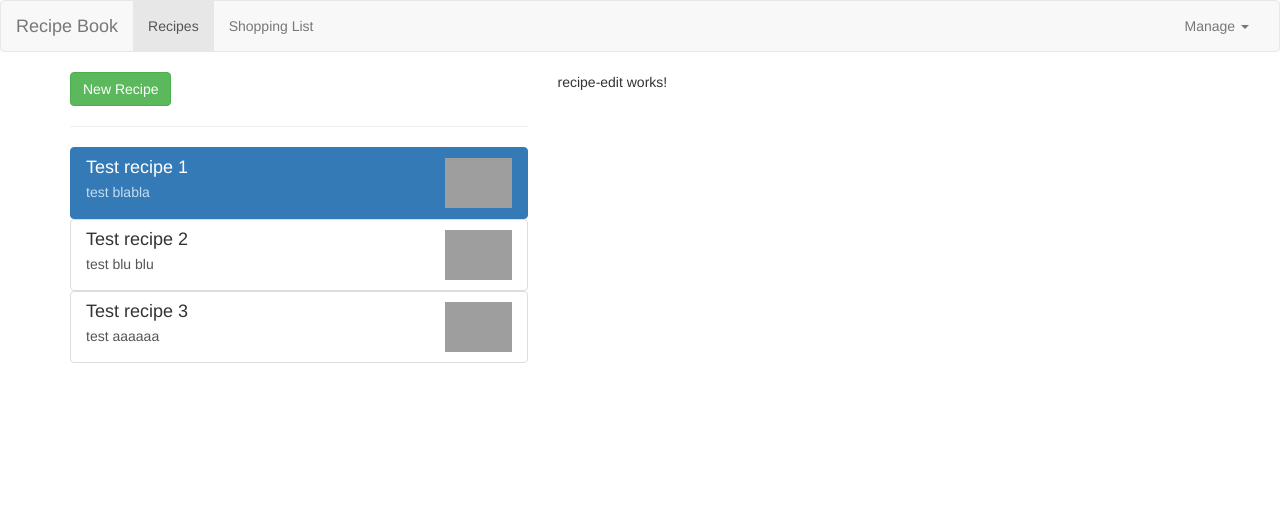
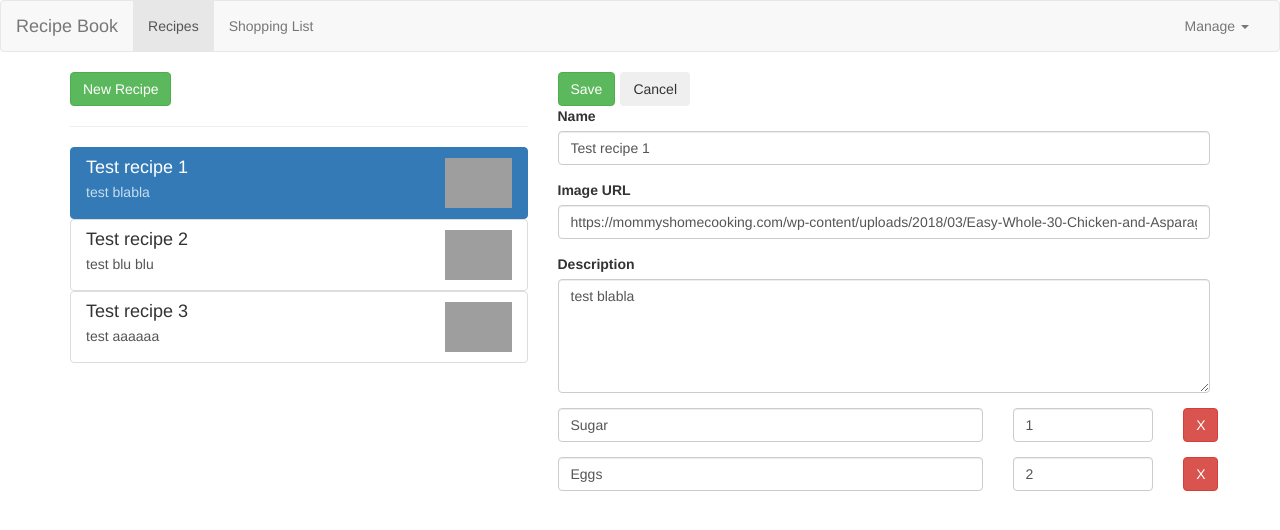
Before and after one commit to jennybknext/recipes-app, an Angular app: page /recipes/0/edit in a window 1280 px wide. Shown: the top 530 px of the page. Built offline with nearby package versions, Linux system fonts and the light colour scheme; grey boxes are pictures that could not be loaded.

Commit message:
added reactive form for recipes

```diff
--- a/src/app/app.module.ts
+++ b/src/app/app.module.ts
@@ -1,6 +1,6 @@
 import {BrowserModule} from '@angular/platform-browser';
 import {NgModule} from '@angular/core';
-import {FormsModule} from '@angular/forms';
+import {FormsModule, ReactiveFormsModule} from '@angular/forms';
 
 import {AppComponent} from './app.component';
 import {HeaderComponent} from './header/header.component';
@@ -28,7 +28,11 @@ import { RecipeEditComponent } from './recipes/recipe-edit/recipe-edit.component
     DropdownDirective,
     RecipesStartComponent,
     RecipeEditComponent],
-  imports: [BrowserModule, FormsModule, AppRoutingModule],
+  imports: [
+    BrowserModule,
+    FormsModule,
+    AppRoutingModule,
+    ReactiveFormsModule],
   providers: [],
   bootstrap: [AppComponent]
 })
--- a/src/app/recipes/recipe-detail/recipe-detail.component.ts
+++ b/src/app/recipes/recipe-detail/recipe-detail.component.ts
@@ -1,7 +1,7 @@
 import {Component, OnInit} from '@angular/core';
 import {Recipe} from '../recipe.model';
 import {ShoppingListService} from '../../shopping-list/shopping-list.service';
-import {ActivatedRoute, Params} from '@angular/router';
+import {ActivatedRoute, Params, Router} from '@angular/router';
 import {RecipesService} from '../recipes.service';
 
 @Component({
@@ -15,7 +15,8 @@ export class RecipeDetailComponent implements OnInit {
 
   constructor(private shoppingListService: ShoppingListService,
               private recipesService: RecipesService,
-              private route: ActivatedRoute) {
+              private route: ActivatedRoute,
+              private router: Router) {
   }
 
   ngOnInit() {
@@ -24,6 +25,9 @@ export class RecipeDetailComponent implements OnInit {
         (params: Params) => {
           this.id = +params['id'];
           this.recipe = this.recipesService.getRecipe(this.id);
+          if (!this.recipe) {
+            this.router.navigate(['/recipes']);
+          }
         });
 
   }
--- a/src/app/recipes/recipe-edit/recipe-edit.component.html
+++ b/src/app/recipes/recipe-edit/recipe-edit.component.html
@@ -1 +1,71 @@
-<p>recipe-edit works!</p>
+<form [formGroup]="recipeForm" (ngSubmit)="onSaveRecipe()">
+<div class="row">
+  <div class="col-xs-12 btn-toolbar">
+    <button class="btn btn-success" type="submit">Save</button>
+    <button class="btn btn-alert" (click)="onCancel()">Cancel</button>
+  </div>
+</div>
+  <div class="row">
+    <div class="col-xs-12 form-group">
+      <label for="name">Name</label>
+      <input
+        type="text"
+        id="name"
+        formControlName="recipeName"
+        class="form-control"
+        required>
+    </div>
+  </div>
+  <div class="row">
+    <div class="col-xs-12 form-group">
+      <label for="imageUrl">Image URL</label>
+      <input
+        type="text"
+        id="imageUrl"
+        formControlName="imageUrl"
+        class="form-control"
+        required>
+    </div>
+  </div>
+  <div class="row">
+    <div class="col-xs-12 form-group">
+      <label for="description">Description</label>
+      <textarea
+        id="description"
+        formControlName="description"
+        class="form-control"
+        rows="5"
+        cols="20"
+        required></textarea>
+    </div>
+  </div>
+  <div class="row">
+    <div class="col-xs-12" formArrayName="ingredients">
+      <div class="row" *ngFor="let ingredientCtrl of controls; let i=index"
+           [formGroupName]="i">
+        <div class="col-xs-8 form-group">
+          <input type="text"
+                 formControlName="name"
+                 class="form-control">
+        </div>
+        <div class="col-xs-3 form-group">
+          <input type="number"
+                 formControlName="amount"
+                 class="form-control" min="1">
+        </div>
+        <div class="col-xs-1 form-group">
+          <button class="btn btn-danger">X</button>
+        </div>
+      </div>
+    </div>
+  </div>
+
+<!--  <div class="row">-->
+<!--    <div class="col-xs-12">-->
+<!--      <img [src]="imageUrl"-->
+<!--           [alt]="imageUrl"-->
+<!--           class="img-responsive"-->
+<!--           style="max-height: 50px;">-->
+<!--    </div>-->
+<!--  </div>-->
+</form>
--- a/src/app/recipes/recipe-edit/recipe-edit.component.ts
+++ b/src/app/recipes/recipe-edit/recipe-edit.component.ts
@@ -1,5 +1,8 @@
-import { Component, OnInit } from '@angular/core';
-import {ActivatedRoute, Params} from '@angular/router';
+import {Component, OnInit} from '@angular/core';
+import {ActivatedRoute, Params, Router} from '@angular/router';
+import {Recipe} from '../recipe.model';
+import {RecipesService} from '../recipes.service';
+import {FormArray, FormControl, FormGroup, Validators} from '@angular/forms';
 
 @Component({
   selector: 'app-recipe-edit',
@@ -7,19 +10,83 @@ import {ActivatedRoute, Params} from '@angular/router';
   styleUrls: ['./recipe-edit.component.css']
 })
 export class RecipeEditComponent implements OnInit {
-  id: number;
+  index: number;
   editMode = false;
+  editedRecipe: Recipe;
+  recipeForm: FormGroup;
 
-  constructor(private route: ActivatedRoute) { }
+  constructor(private route: ActivatedRoute,
+              private router: Router,
+              private recipesService: RecipesService) {
+  }
+
+  get controls() {
+    return (this.recipeForm.get('ingredients') as FormArray).controls;
+  }
 
   ngOnInit() {
     this.route.params
       .subscribe(
         (params: Params) => {
-                this.id = +params['id'];
-                this.editMode = params['id'] != null;
+          this.editMode = params['id'] != null;
+          this.index = +params['id'];
+          this.initForm();
         }
       );
   }
 
+  onSaveRecipe() {
+    const recipe = new Recipe(this.recipeForm.value.recipeName,
+      this.recipeForm.value.description,
+      this.recipeForm.value.imageUrl,
+      this.recipeForm.value.ingredients
+    );
+    if (this.editMode) {
+      this.recipesService.updateRecipe(this.index, recipe);
+      this.router.navigate(['/recipes', this.index]);
+    } else {
+      this.recipesService.addRecipe(recipe);
+      this.router.navigate(['/recipes']);
+    }
+  }
+
+  onCancel() {
+    this.router.navigate(['/recipes']);
+  }
+
+  private initForm() {
+    let recipeName = '';
+    let imageUrl = '';
+    let description = '';
+    const ingredients = new FormArray([]);
+    if (this.editMode) {
+      const editedRecipeData = this.getEditedRecipeData(recipeName, imageUrl, description, ingredients);
+      recipeName = editedRecipeData.recipeName;
+      imageUrl = editedRecipeData.imageUrl;
+      description = editedRecipeData.description;
+    }
+    this.recipeForm = new FormGroup({
+        'recipeName': new FormControl(recipeName, Validators.required),
+        'imageUrl': new FormControl(imageUrl, Validators.required),
+        'description': new FormControl(description, Validators.required),
+        'ingredients': ingredients
+      }
+    );
+  }
+
+  private getEditedRecipeData(recipeName: string, imageUrl: string, description: string, ingredients) {
+    this.editedRecipe = this.recipesService.getRecipe(this.index);
+    recipeName = this.editedRecipe.name;
+    imageUrl = this.editedRecipe.imagePath;
+    description = this.editedRecipe.description;
+    if (this.editedRecipe.ingredients) {
+      for (const ing of this.editedRecipe.ingredients) {
+        ingredients.push(new FormGroup({
+          'name': new FormControl(ing.name),
+          'amount': new FormControl(ing.amount)
+        }));
+      }
+    }
+    return {recipeName, imageUrl, description};
+  }
 }
--- a/src/app/recipes/recipes-list/recipes-list.component.ts
+++ b/src/app/recipes/recipes-list/recipes-list.component.ts
@@ -1,21 +1,32 @@
-import {Component, OnInit} from '@angular/core';
+import {Component, OnDestroy, OnInit} from '@angular/core';
 import { Recipe } from '../recipe.model';
 import {RecipesService} from '../recipes.service';
 import {ActivatedRoute, Router} from '@angular/router';
+import {Subscription} from 'rxjs';
 
 @Component({
   selector: 'app-recipes-list',
   templateUrl: './recipes-list.component.html',
   styleUrls: ['./recipes-list.component.css']
 })
-export class RecipesListComponent implements OnInit {
+export class RecipesListComponent implements OnInit, OnDestroy {
   recipes: Recipe[];
+  private recipesListSubsc: Subscription;
+
   constructor(private recipesService: RecipesService,
               private router: Router,
               private route: ActivatedRoute) { }
 
   ngOnInit() {
     this.recipes = this.recipesService.getRecipes();
+    this.recipesListSubsc = this.recipesService.recipeChanged
+      .subscribe((recipes: Recipe[]) => {
+        this.recipes = recipes;
+    });
+  }
+
+  ngOnDestroy() {
+    this.recipesListSubsc.unsubscribe();
   }
 
   onNewRecipe() {
--- a/src/app/recipes/recipes.service.ts
+++ b/src/app/recipes/recipes.service.ts
@@ -1,15 +1,15 @@
 import {Injectable} from '@angular/core';
 import {Recipe} from './recipe.model';
 import {Ingredient} from '../shared/ingredient.model';
+import {Subject} from 'rxjs';
 
 @Injectable({
   providedIn: 'root'
 })
 export class RecipesService {
-  private recipes: Recipe[];
-
-  constructor() {
-    this.recipes = [
+  startedEditRecipe = new Subject<number>();
+  recipeChanged = new Subject<Recipe[]>();
+  private recipes = [
     new Recipe('Test recipe 1',
       'test blabla',
       'https://mommyshomecooking.com/wp-content/uploads/2018/03/Easy-Whole-30-Chicken-and-Asparagus-Skillet-1-768x1075.jpg',
@@ -32,7 +32,8 @@ export class RecipesService {
         new Ingredient('Vanilla', 1)
       ])
   ];
-  }
+
+  constructor() {}
 
   getRecipes() {
     return this.recipes.slice();
@@ -41,4 +42,18 @@ export class RecipesService {
   getRecipe(index: number) {
     return this.recipes[index];
   }
+
+  updateRecipe(index: number, recipe: Recipe) {
+    this.recipes[index] = recipe;
+    this.refreshRecipes();
   }
+
+  addRecipe(recipe: Recipe) {
+    this.recipes.push(recipe);
+    this.refreshRecipes();
+  }
+
+  private refreshRecipes() {
+    this.recipeChanged.next(this.recipes.slice());
+  }
+}
--- a/src/app/shopping-list/shopping-list.service.ts
+++ b/src/app/shopping-list/shopping-list.service.ts
@@ -23,21 +23,24 @@ export class ShoppingListService {
 
   addIngredient(ingredient: Ingredient) {
     this.ingredients.push(ingredient);
-    this.ingredientsChanged.next(this.ingredients.slice());
+    this.refreshIngredients();
   }
   editIngredient(index: number, ingredient: Ingredient) {
     this.ingredients[index] = ingredient;
-    this.ingredientsChanged.next(this.ingredients.slice());
-
+    this.refreshIngredients();
   }
 
   addIngredients(ingredients: Ingredient[]) {
     this.ingredients.push( ...ingredients);
-    this.ingredientsChanged.next(this.ingredients.slice());
+    this.refreshIngredients();
   }
 
   deleteIngredient(index: number) {
     this.ingredients.splice(index, 1);
+    this.refreshIngredients();
+  }
+
+  private refreshIngredients() {
     this.ingredientsChanged.next(this.ingredients.slice());
   }
 }
```
Lines whose indentation alone changed are shown as unchanged.
